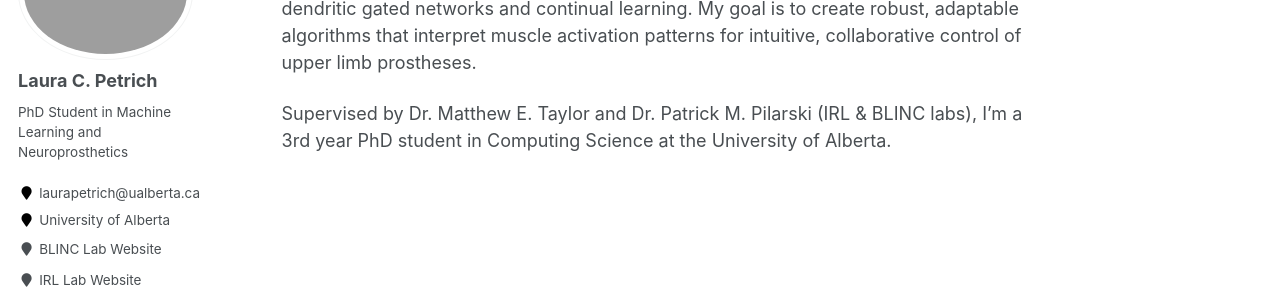
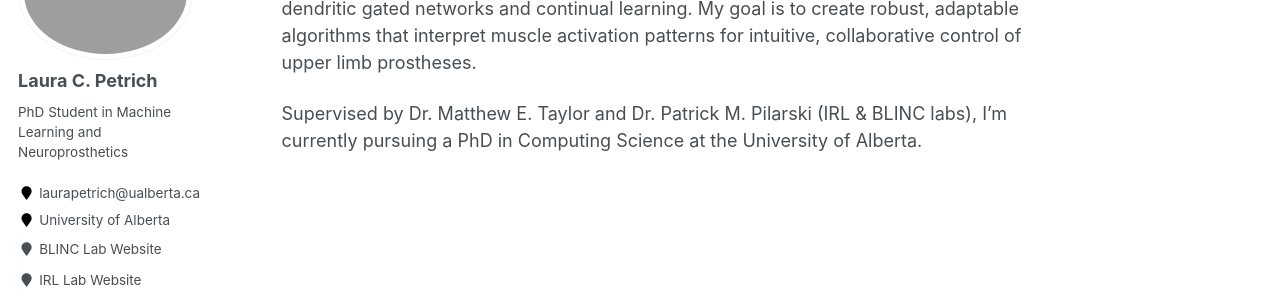
Before and after one commit to lpetrich/lpetrich.github.io, a Jekyll site: the page built from _pages/about.md, in a window 1280 px wide. Shown: the part 192-492 px from the top of the page. Built offline with Jekyll 4.4.1, drawn with Linux system fonts in a browser that asks for light colours.

Commit message:
updated about

```diff
--- a/_pages/about.md
+++ b/_pages/about.md
@@ -12,7 +12,7 @@ redirect_from:
 
 I am interested in context-aware machine learning for neuroprosthetic control, focusing on dendritic gated networks and continual learning. My goal is to create robust, adaptable algorithms that interpret muscle activation patterns for intuitive, collaborative control of upper limb prostheses.
 
-Supervised by Dr. Matthew E. Taylor and Dr. Patrick M. Pilarski (IRL & BLINC labs), I'm a 3rd year PhD student in Computing Science at the University of Alberta.
+Supervised by Dr. Matthew E. Taylor and Dr. Patrick M. Pilarski (IRL & BLINC labs), I'm currently pursuing a PhD in Computing Science at the University of Alberta.
 
 <!-- I am currently pursuing a PhD in Computing Science under the supervision of [Dr. Matthew E. Taylor](https://drmatttaylor.net/) and [Dr. Patrick Pilarski](https://sites.ualberta.ca/~pilarski/) in the IRL and BLINC labs, respectively. I received a BSc with Honors in Computing Science from the University of Alberta in 2019 and an MSc in Computing Science from the University of Alberta in 2022.  -->
 
```
